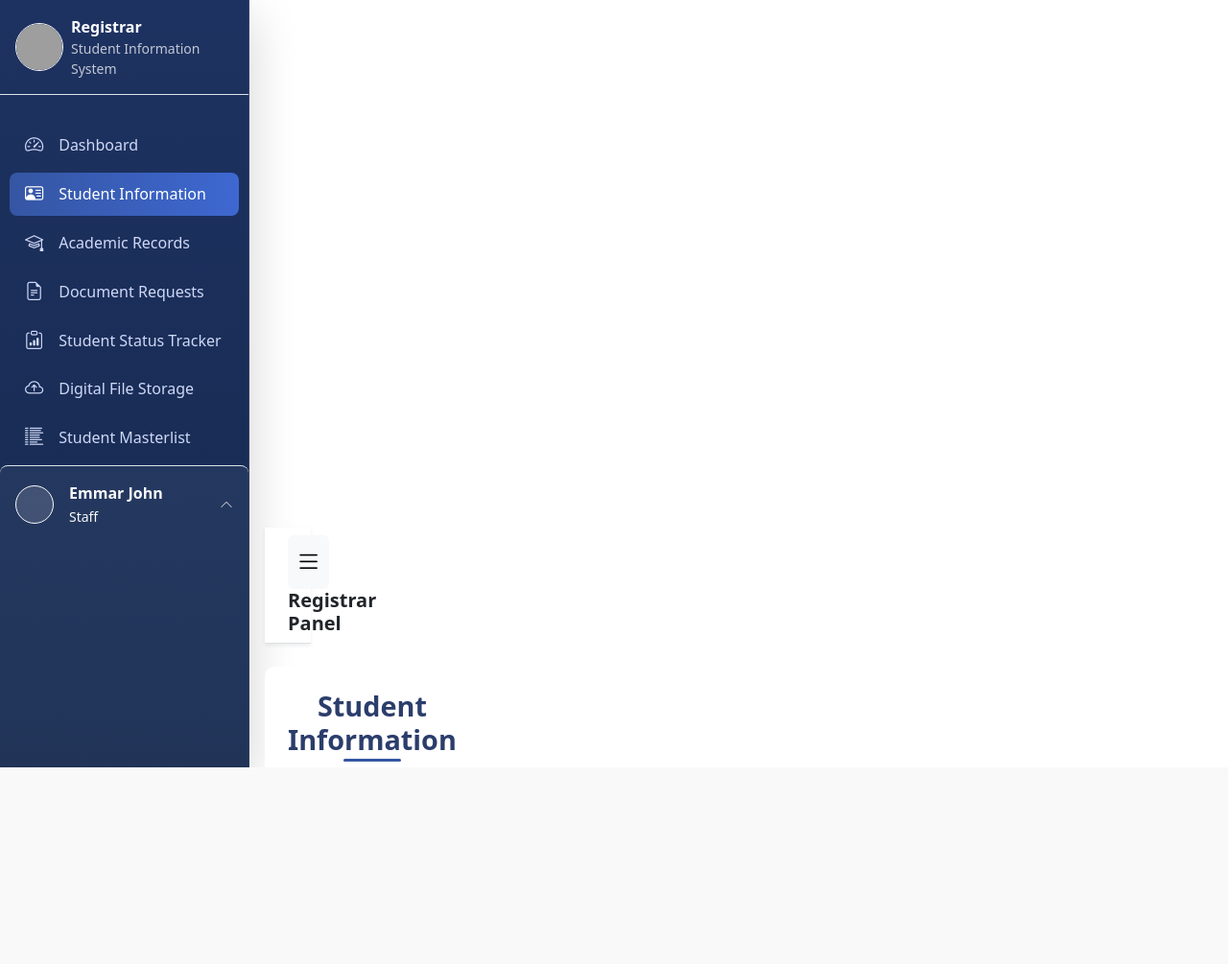
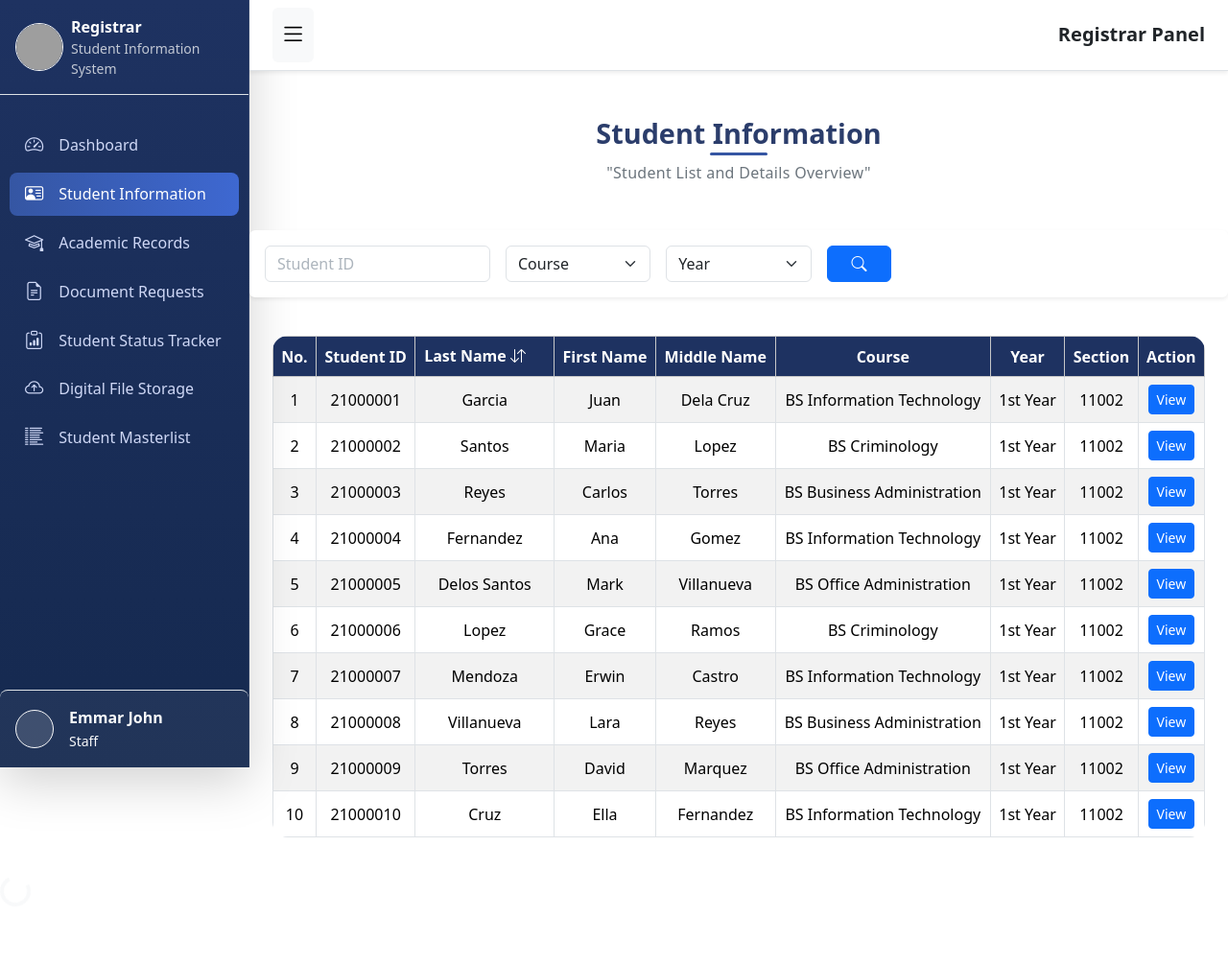
Before and after one commit to hikarusan19/RegistrarUser, a PHP site: page /personalinfo.php in a window 1280 px wide. Shown: the whole page at 96% size. Before the commit the page ends 800 px from the top, so only its background shows below. Run offline with PHP 8.4, Linux system fonts and the light colour scheme; grey boxes are pictures that could not be loaded.

Commit message:
Revert "Update personalinfo.php"
This reverts commit b0967357da0e83d99215b0dc5e50f2f29958490f.

```diff
--- a/Personal_Info/personalinfo.php
+++ b/Personal_Info/personalinfo.php
@@ -17,7 +17,7 @@
   <div class="sidebar d-flex flex-column vh-100 position-fixed shadow-lg" id="sidebar">
     <div class="d-flex align-items-center justify-content-between p-3 border-bottom">
       <div class="d-flex align-items-center">
-        <img src="../img/LOGO.png" alt="Logo" class="rounded-circle me-2 border border-light" style="width:50px;height:50px;">
+        <img src="img/LOGO.png" alt="Logo" class="rounded-circle me-2 border border-light" style="width:50px;height:50px;">
         <div>
           <div class="fw-bold fs-6">Registrar</div>
           <div class="small text-light opacity-75">Student Information System</div>
@@ -47,24 +47,18 @@
         <i class="bi bi-list-columns-reverse me-3"></i> Student Masterlist
       </a>
     </div>
-  <div class="user-box mt-auto p-3 border-top dropdown">
-    <div
-      class="d-flex align-items-center justify-content-between text-decoration-none text-light"
-      id="userMenu"
-      data-bs-toggle="dropdown"
-      aria-expanded="false"
-      style="cursor:pointer;"
-    >
+
+
+    <div class="user-box mt-auto p-3 border-top">
       <div class="d-flex align-items-center">
-        <div class="rounded-circle border border-light me-3"
-             style="width:40px;height:40px;background:#ffffff22;"></div>
+        <div class="rounded-circle border border-light me-3" style="width:40px;height:40px;background:#ffffff22;"></div>
         <div>
           <div class="fw-semibold mb-0 text-light">Emmar John</div>
           <span class="small text-light">Staff</span>
         </div>
       </div>
-      <i class="bi bi-chevron-up ms-2 small opacity-75"></i>
     </div>
+  </div>
 
   <!-- ✅ Main Content -->
   <div class="main-content" style="margin-left:260px;">
```
